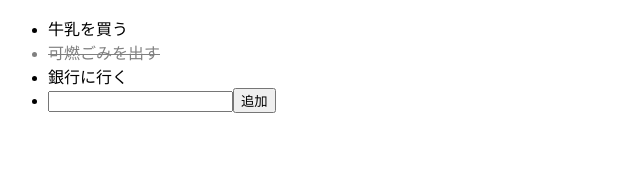
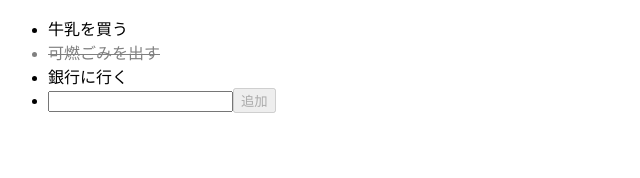
Before and after one commit to Jun-Honda-0326/angular-todo-sample, an Angular app: page / in a window 1280 px wide. Shown: the top 178 px of the page, without its empty margins (0-640 px from the left). Built offline with nearby package versions, Linux system fonts and the light colour scheme.

Commit message:
バリデーション

```diff
--- a/src/app/app.component.html
+++ b/src/app/app.component.html
@@ -5,8 +5,9 @@
   </li>
 
   <li>
-    <input type="text" [(ngModel)]="newTaskTitle">
-    <button (click)="addTask()">追加</button>
+    <input type="text" [(ngModel)]="newTaskTitle" #title="ngModel" required>
+    <button (click)="addTask()" [disabled]="title.invalid">追加</button>
   </li>
 
+
 </ul>
```
Also changed, not shown: 1 other file (tests, documents, lock files or other folders).
